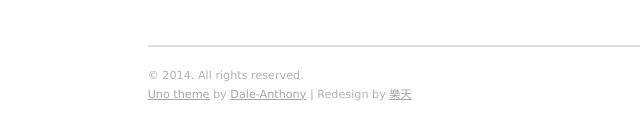
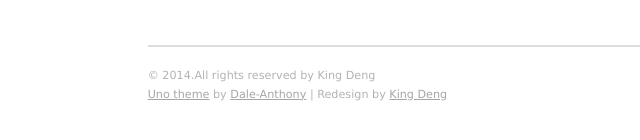
Before and after one commit to KingDeng/kingdeng.github.com, a plain HTML site: page 2014/11/22/hello-world/index.html in a window 1280 px wide. Shown: the part 1155-1295 px from the top of the page, 349-989 px from the left. Drawn offline with nearby package versions, Linux system fonts and the light colour scheme; some packages are replaced by stand-ins of ours; a script that the page names is missing.

Commit message:
Site updated: 2014-11-22 16:57:23

```diff
--- a/2014/11/22/hello-world/index.html
+++ b/2014/11/22/hello-world/index.html
@@ -234,8 +234,8 @@ classes that you can use:
 
 
             <footer class="footer">
-    <span class="footer__copyright">&copy; 2014. All rights reserved.</span>
-    <span class="footer__copyright"><a href="http://uno.daleanthony.com" title="link to page for Uno Ghost theme">Uno theme</a> by <a href="http://daleanthony.com" title="link to website for Dale-Anthony">Dale-Anthony</a> | Redesign by <a href="http://letiantian.me" title="">樂天</a></span>
+    <span class="footer__copyright">&copy; 2014.All rights reserved by King Deng</span>
+    <span class="footer__copyright"><a href="http://uno.daleanthony.com" title="link to page for Uno Ghost theme">Uno theme</a> by <a href="http://daleanthony.com" title="link to website for Dale-Anthony">Dale-Anthony</a> | Redesign by <a href="http://kingdeng.github.com" title="">King Deng</a></span>
 </footer>
         </div>
     </div>
```
Also changed, not shown: archives/2014/11/index.html (+2 -2 lines), archives/2014/index.html (+2 -2 lines), archives/index.html (+2 -2 lines), index.html (+2 -2 lines).
